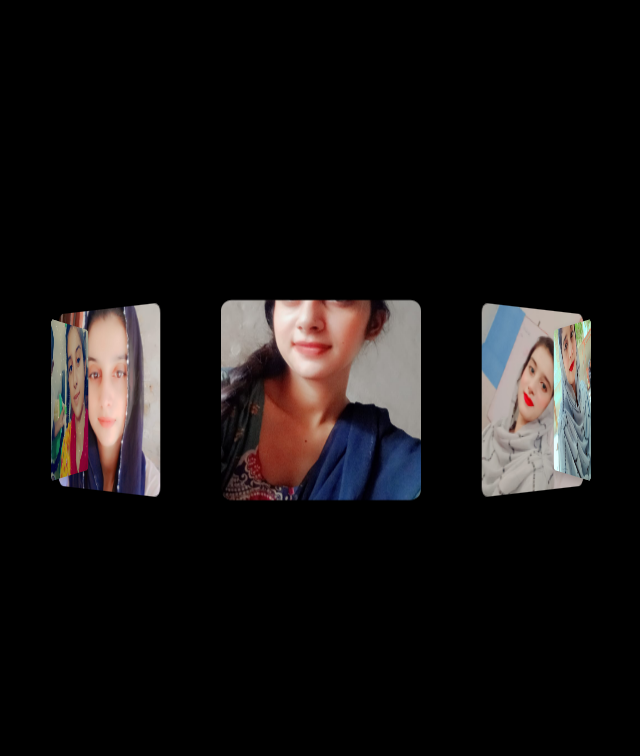
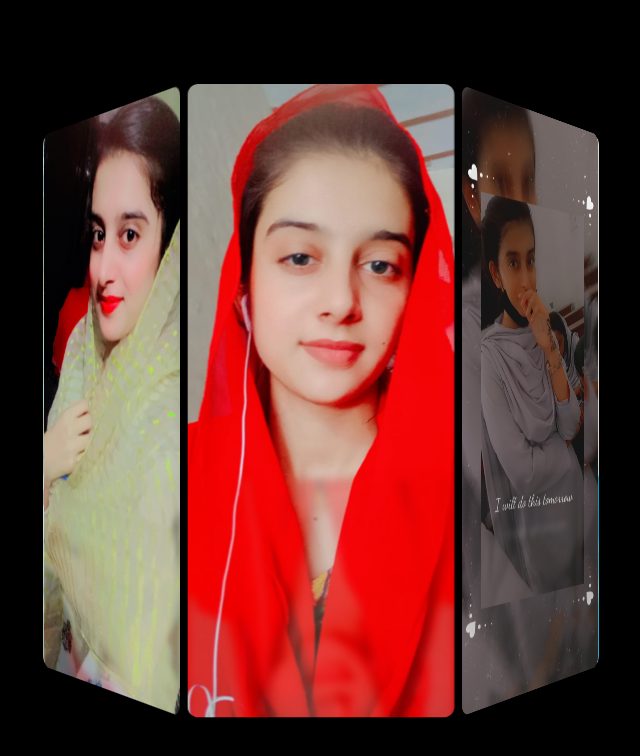
Before and after one commit to Hamxa52/Rotating-images.github.io, a plain HTML site: page index.html in a window 1280 px wide. Shown: the whole page, without its empty margins (319-959 px from the left). Drawn offline with nearby package versions, Linux system fonts and the light colour scheme.

Commit message:
something omited

```diff
--- a/index.html
+++ b/index.html
@@ -15,20 +15,16 @@
 
     <!-- Photo Gallery Container -->
     <div class="photo-gallery">
-        <div class="photo-card" style="background-image: url('WhatsApp Image 2024-11-14 at 19.17.06_89c12a58.jpg'); transform: rotateY(0deg) translateZ(250px);"></div>
-        <div class="photo-card" style="background-image: url('WhatsApp Image 2024-11-14 at 19.17.07_430ac2ce.jpg'); transform: rotateY(45deg) translateZ(250px);"></div>
-        <div class="photo-card" style="background-image: url('WhatsApp Image 2024-11-14 at 19.17.07_84817598.jpg'); transform: rotateY(90deg) translateZ(250px);"></div>
-        <div class="photo-card" style="background-image: url('WhatsApp Image 2024-11-14 at 19.17.07_ea608757.jpg'); transform: rotateY(135deg) translateZ(250px);"></div>
-        <div class="photo-card" style="background-image: url('WhatsApp Image 2024-11-14 at 19.17.08_4116139f.jpg'); transform: rotateY(180deg) translateZ(250px);"></div>
-        <div class="photo-card" style="background-image: url('WhatsApp Image 2024-11-14 at 19.17.08_a9826bf4.jpg'); transform: rotateY(225deg) translateZ(250px);"></div>
-        <div class="photo-card" style="background-image: url('WhatsApp Image 2024-11-14 at 19.17.08_c9efc70d.jpg'); transform: rotateY(270deg) translateZ(250px);"></div>
-        <div class="photo-card" style="background-image: url('WhatsApp Image 2024-11-14 at 19.17.09_35b39fe3.jpg'); transform: rotateY(315deg) translateZ(250px);"></div>
-        <div class="photo-card" style="background-image: url('WhatsApp Image 2024-11-14 at 19.17.09_bf0020e1.jpg'); transform: rotateY(360deg) translateZ(250px);"></div>
-        <div class="photo-card" style="background-image: url('WhatsApp Image 2024-11-14 at 19.17.09_eea2c649.jpg'); transform: rotateY(405deg) translateZ(250px);"></div>
-        <div class="photo-card" style="background-image: url('WhatsApp Image 2024-11-14 at 19.17.10_60e3dbe3.jpg'); transform: rotateY(450deg) translateZ(250px);"></div>
-        <div class="photo-card" style="background-image: url('0098814.jpg'); transform: rotateY(540deg) translateZ(250px);"></div>
-        <div class="photo-card" style="background-image: url('0098859.jpg'); transform: rotateY(585deg) translateZ(250px);"></div>
+        <span class="photo-card" style="background-image: url('0098779.jpg');"></span>
+        <span class="photo-card" style="background-image: url('WhatsApp\ Image\ 2024-11-14\ at\ 19.17.07_430ac2ce.jpg');"></span>
+        <span class="photo-card" style="background-image: url('0098859.jpg');"></span>
+        <span class="photo-card" style="background-image: url('WhatsApp Image 2024-11-14 at 19.17.09_35b39fe3.jpg');"></span>
+        <span class="photo-card" style="background-image: url('WhatsApp Image 2024-11-14 at 19.17.09_bf0020e1.jpg');"></span>
+        <span class="photo-card" style="background-image: url('WhatsApp\ Image\ 2024-11-14\ at\ 19.17.06_89c12a58.jpg');"></span>
+        <span class="photo-card" style="background-image: url('WhatsApp\ Image\ 2024-11-14\ at\ 19.17.07_ea608757.jpg');"></span>
+        <span class="photo-card" style="background-image: url('WhatsApp\ Image\ 2024-11-14\ at\ 19.17.07_84817598.jpg');"></span>
     </div>
+
 
     <!-- Modal for Enlarged Image View -->
     <div class="modal" id="imageModal">
--- a/script.js
+++ b/script.js
@@ -4,45 +4,57 @@ let angle = 0;
 // Function to rotate images
 function rotateImages() {
     photoCards.forEach((photo, index) => {
-        const rotationAngle = angle + index * 45;
-        photo.style.transform = `rotateY(${rotationAngle}deg) translateZ(250px)`;
+        const rotationAngle = angle + index * 45;  // Adjusted for 45-degree spacing between images
+        photo.style.transform = `rotateY(${rotationAngle}deg) translateZ(250px)`; // Applying the 3D transform
 
         // Hide photos on the back side
-        const normalizedAngle = (rotationAngle % 360 + 360) % 360;
-        photo.style.opacity = normalizedAngle > 90 && normalizedAngle < 270 ? 0 : 1;
+        const normalizedAngle = (rotationAngle % 360 + 360) % 360;  // Normalize angle to avoid negative values
+        photo.style.opacity = normalizedAngle > 90 && normalizedAngle < 270 ? 0 : 1; // Hide back-facing images
     });
 }
 
 // Interval for automatic rotation
 setInterval(() => {
-    angle += 45;
+    angle += 45;  // Increase angle to rotate by 45 degrees
     rotateImages();
-}, 2000);
+}, 2000); // Update every 2 seconds
 
-// Loader
+// Loader visibility control
 window.addEventListener("load", () => {
-    document.getElementById("loaderOverlay").classList.add("hidden");
+    const loaderOverlay = document.getElementById("loaderOverlay");
+    if (loaderOverlay) {
+        loaderOverlay.classList.add("hidden");  // Hide the loader once the page is fully loaded
+    }
 });
 
-// Modal functionality
+// Modal functionality to view images in larger size
 const modal = document.getElementById("imageModal");
 const modalImage = document.getElementById("modalImage");
 
 photoCards.forEach((photo) => {
     photo.addEventListener("click", () => {
-        modalImage.style.backgroundImage = photo.style.backgroundImage;
-        modal.classList.add("show");
+        const bgImage = getComputedStyle(photo).getPropertyValue('background-image');  // Get the background image
+        modalImage.style.backgroundImage = bgImage;  // Set it as the modal image background
+        modal.classList.add("show");  // Show the modal
     });
 });
 
-// Close modal on click
+// Close modal when clicked
 modal.addEventListener("click", () => {
-    modal.classList.remove("show");
+    modal.classList.remove("show");  // Remove 'show' class to close the modal
 });
 
 // Smoke effect based on mouse movement
 document.body.addEventListener('mousemove', (e) => {
     const x = e.clientX;
     const y = e.clientY;
-    document.body.style.background = `radial-gradient(circle at ${x}px ${y}px, rgba(255, 0, 150, 0.2), transparent 60%), #000`;
+    document.body.style.background = `radial-gradient(circle at ${x}px ${y}px, rgba(255, 0, 150, 0.2), transparent 60%), #000`;  // Create the smoke effect based on mouse position
 });
+
+// Onload event to hide loader (redundant, already handled above)
+window.onload = function() {
+    const loaderOverlay = document.getElementById('loaderOverlay');
+    if (loaderOverlay) {
+        loaderOverlay.classList.add('hidden');  // Hide loader on page load
+    }
+};
--- a/styles.css
+++ b/styles.css
@@ -47,13 +47,13 @@ body {
 }
 
 .photo-card {
-    width: 150px;
-    height: 150px;
+    width: 200px;
+    height: 475px;
     background-size: cover;
     background-position: center;
     position: absolute;
     border-radius: 0.5rem;
-    box-shadow: 0 4px 8px rgba(0, 0, 0, 0.2);
+    box-shadow: 0 4px 12px rgba(0, 0, 0, 0.3); /* Enhance the existing shadow */
     transform-style: preserve-3d;
     transition: transform 1s, opacity 0.5s;
     opacity: 1;
@@ -61,6 +61,21 @@ body {
     cursor: pointer;
 }
 
+/* Reflection Effect */
+.photo-card::after {
+    content: "";
+    position: absolute;
+    bottom: -60px; /* Position the reflection below the photo */
+    left: 0;
+    width: 100%;
+    height: 50%;
+    background: inherit; /* Inherit the background from the image */
+    transform: scaleY(-1); /* Flip the reflection vertically */
+    opacity: 0.3; /* Reduce opacity for a subtle reflection effect */
+    filter: blur(3px); /* Apply a slight blur for realism */
+    pointer-events: none; /* Prevent interaction with the reflection */
+    z-index: -1; /* Ensure reflection stays behind the card */
+}
 /* Modal Overlay */
 .modal {
     position: fixed;
```
Also changed, not shown: WhatsApp Image 2024-11-14 at 19.17.08_4116139f.jpg (deleted), WhatsApp Image 2024-11-14 at 19.17.08_a9826bf4.jpg (deleted), WhatsApp Image 2024-11-14 at 19.17.08_c9efc70d.jpg (deleted), WhatsApp Image 2024-11-14 at 19.17.09_eea2c649.jpg (deleted), WhatsApp Image 2024-11-14 at 19.17.10_60e3dbe3.jpg (deleted).
